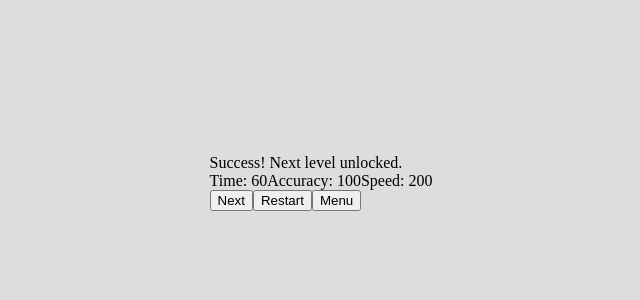
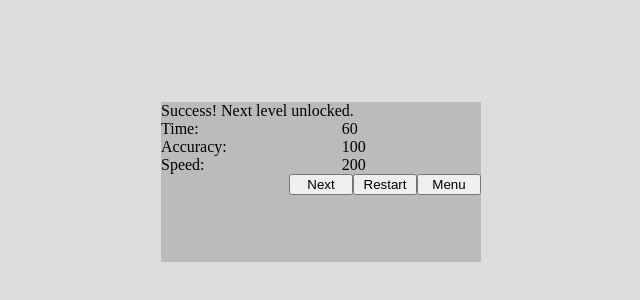
Before and after one commit to 30isnottoolate/typing-trainer, a React app: page / in a window 1280 px wide. Shown: the part 218-518 px from the top of the page, without its empty margins (319-959 px from the left). Built offline with nearby package versions, Linux system fonts and the light colour scheme.

Commit message:
Add basic style values to finish-box elements

```diff
--- a/src/components/App.css
+++ b/src/components/App.css
@@ -40,6 +40,28 @@
     background-color: #bbbbbb;
     width: 20rem;
     height: 10rem;
+}
+
+.finish-box {
+    background-color: #bbbbbb;
+    width: 20rem;
+    height: 10rem;
+}
+
+.finish-stats-container {
+    display: grid;
+    grid-template-columns: auto auto;
+}
+
+.buttons-container {
+    display: grid;
+    grid-template-columns: auto auto auto;
+    justify-content: end;
+    width: 100%;
+}
+
+.buttons-container button {
+    width: 4rem;
 }
 
 #text-zone {
```
